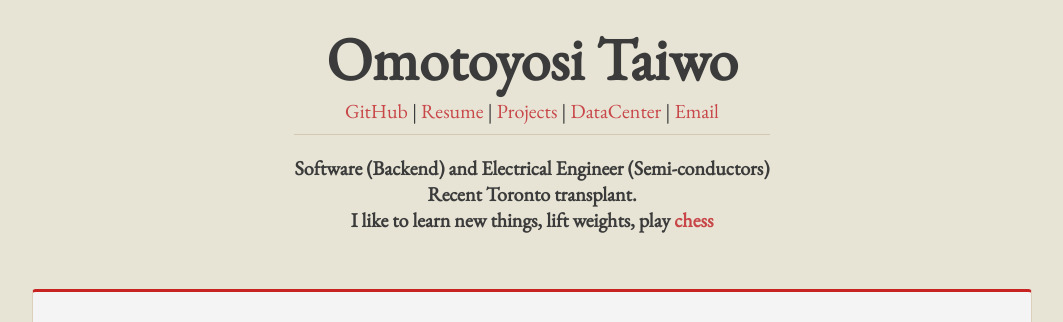
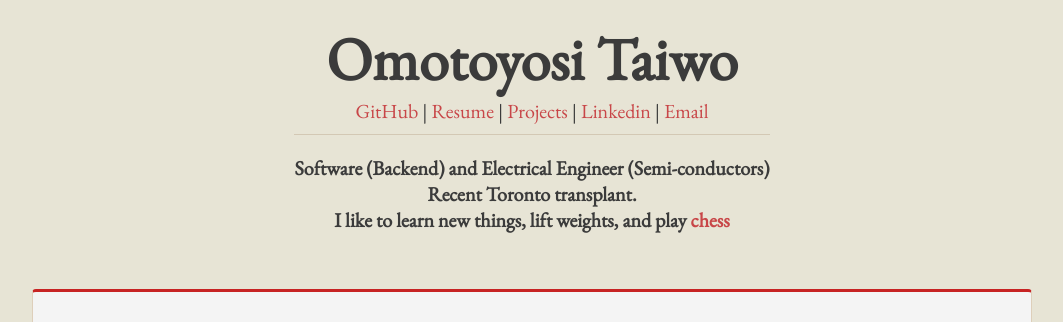
Before and after one commit to toyobaba/toyobaba.github.io, a Jekyll site: the page built from index.html, in a window 1280 px wide. Shown: the top 322 px of the page, without its empty margins (108-1171 px from the left). Built offline with Jekyll 4.4.1, drawn with Linux system fonts in a browser that asks for light colours.

Commit message:
CHanges to header

```diff
--- a/home_layout.css
+++ b/home_layout.css
@@ -118,3 +118,8 @@ footer a, footer a:hover { color: #ad1f1f; }
   width: 74px;
   height: 74px;
 }
+
+.head_image img {
+    width: 64px;
+    height: 64px;
+}
--- a/index.html
+++ b/index.html
@@ -12,7 +12,7 @@ title: Home
                 <a href="https://github.com/toyobaba"> GitHub </a> |
                 <a href="resume.pdf"> Resume </a> |
                 <a href="#projects"> Projects </a> |
-				<a href="https://github.com/toyobaba"> DataCenter </a> |
+				<a href="https://www.linkedin.com/in/omotoyosi-taiwo-a201b820/"> Linkedin </a> |
                 <a href="mailto:omtaiwo@gmail.com"> Email </a>
 
                 </span>
@@ -20,7 +20,7 @@ title: Home
 				<p>
 				<strong> Software (Backend) and Electrical Engineer (Semi-conductors)</strong> <br/>
 				<strong> Recent Toronto transplant.</strong> <br/>
-				<strong> I like to learn new things, lift weights, play <a href="https://lichess.org/@/matttai90">chess</a></strong></p>
+				<strong> I like to learn new things, lift weights, and play <a href="https://lichess.org/@/matttai90">chess</a></strong></p>
 
             </div>
         </div>
```
